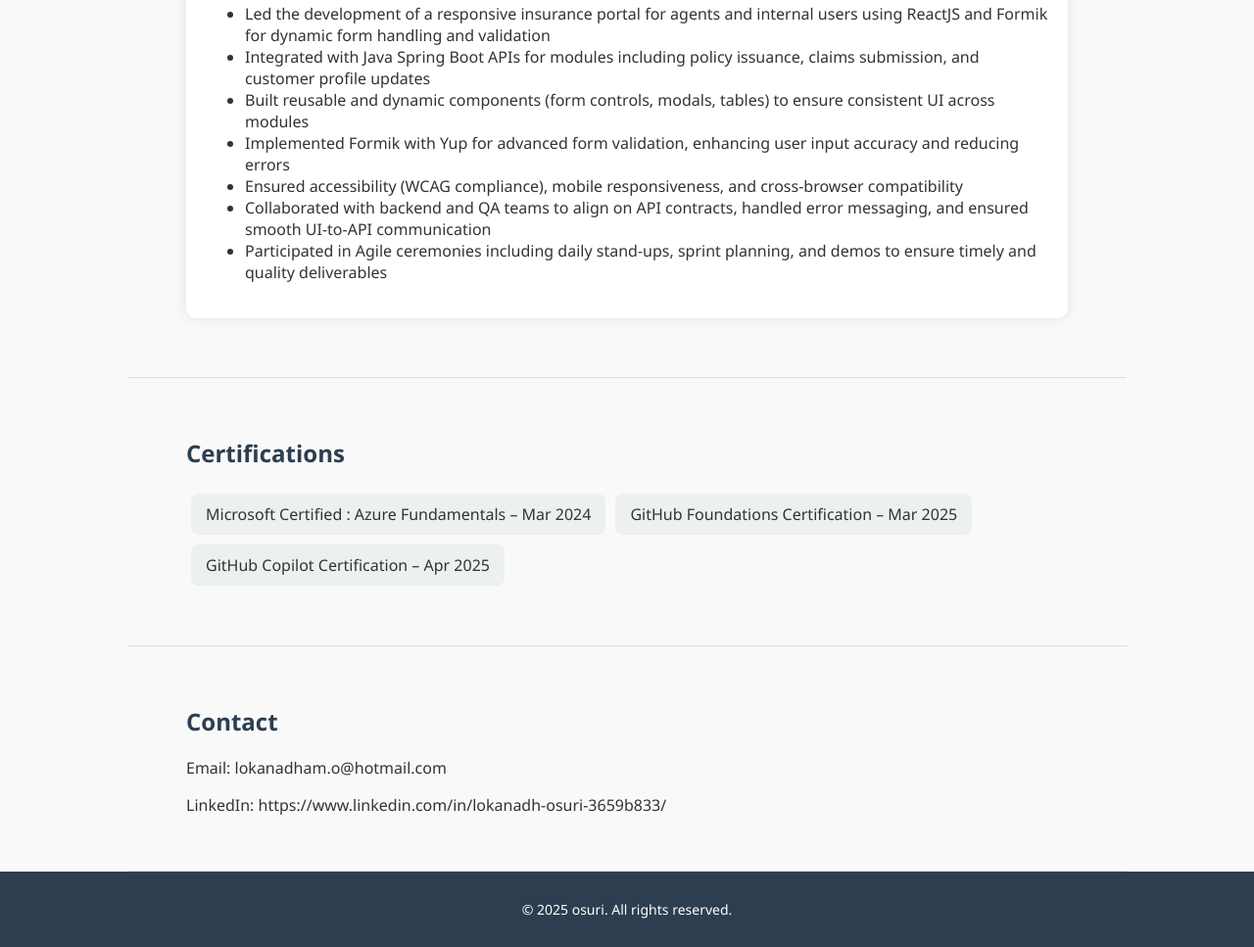
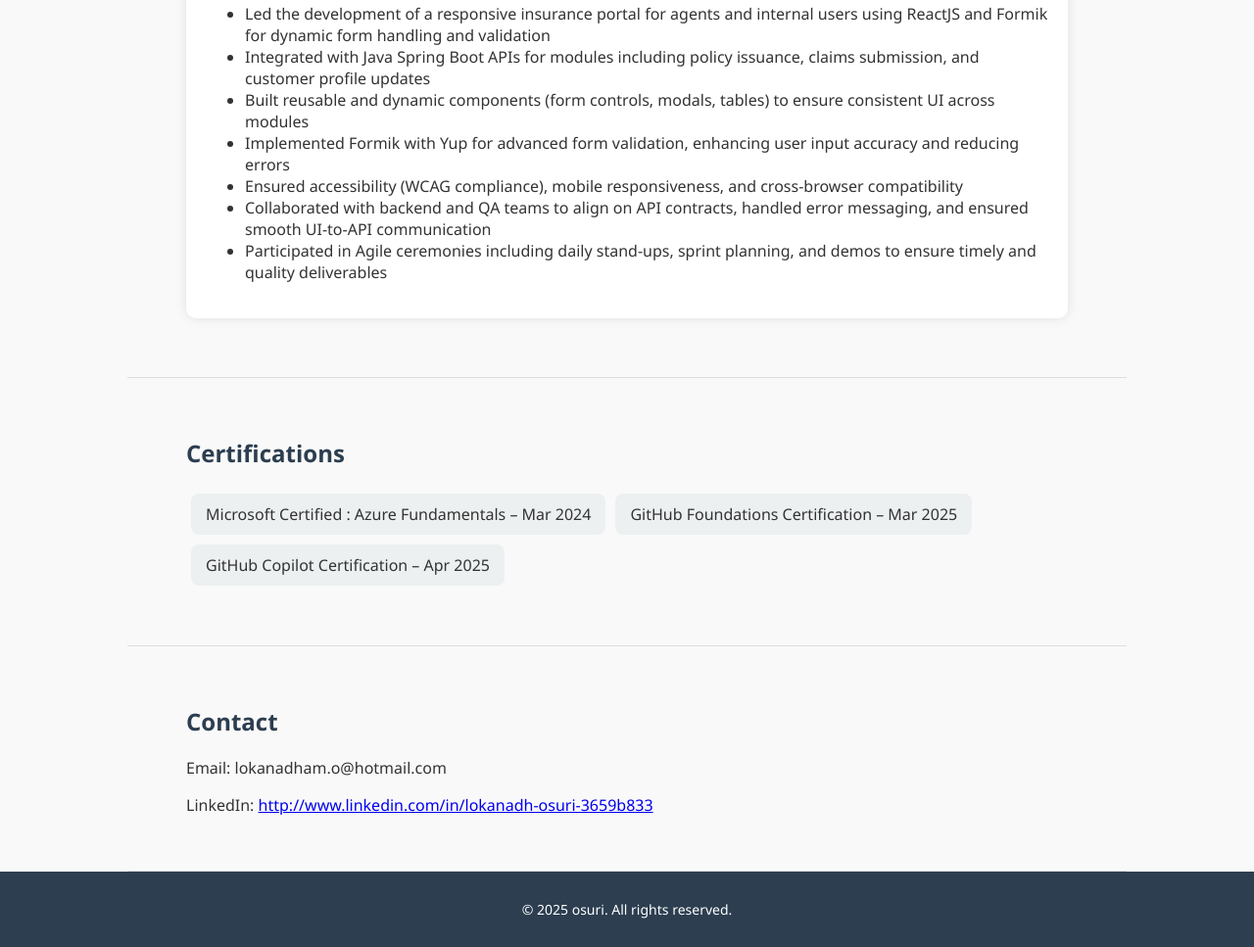
Before and after one commit to osuri/my-portfolio, a plain HTML site: page index.html in a window 1280 px wide. Shown: the part 2868-3835 px from the top of the page at 98% size. Drawn offline with Linux system fonts and the light colour scheme.

Commit message:
updated linkedin link

```diff
--- a/index.html
+++ b/index.html
@@ -160,7 +160,7 @@ UI-to-API communication</li>
   <section id="contact">
     <h2>Contact</h2>
     <p>Email: lokanadham.o@hotmail.com</p>
-    <p>LinkedIn: https://www.linkedin.com/in/lokanadh-osuri-3659b833/</p>
+    <p>LinkedIn: <a href="http://www.linkedin.com/in/lokanadh-osuri-3659b833" target="_blank">http://www.linkedin.com/in/lokanadh-osuri-3659b833</a></p>
   </section>
 
   <footer>
```
